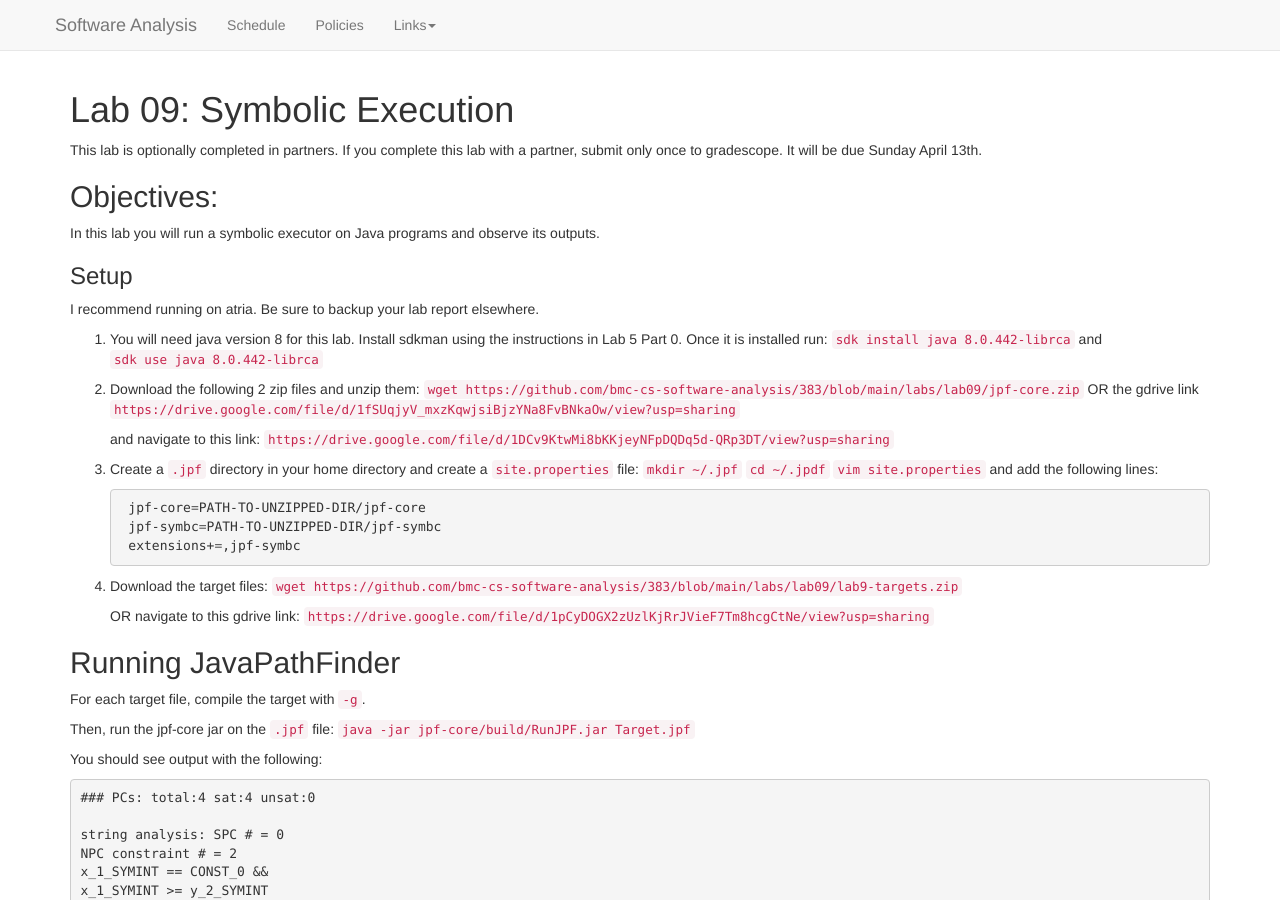
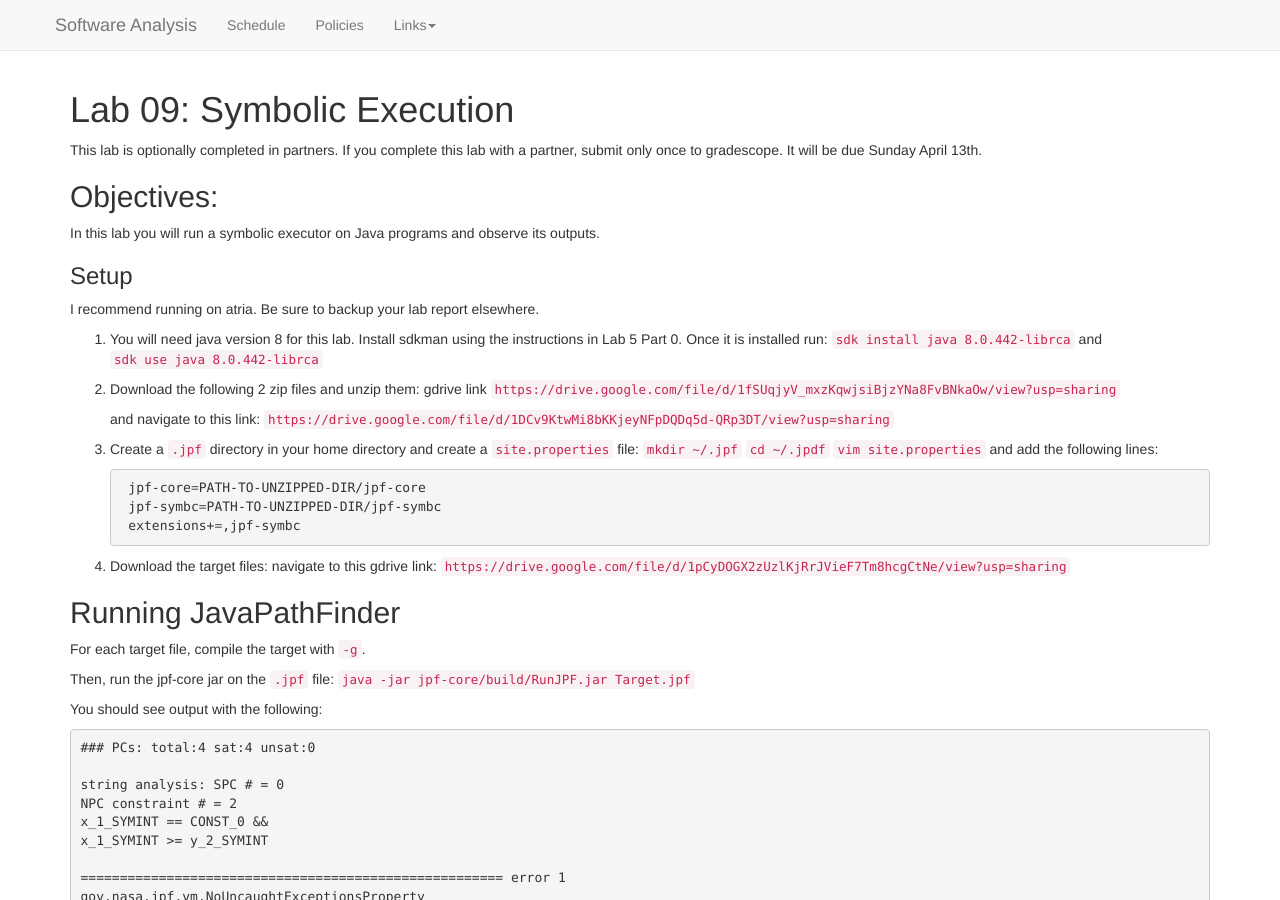
Before and after one commit to bmc-cs-software-analysis/383, a Jekyll site: the page built from labs/Lab09.md, in a window 1280 px wide and 900 px high. Built offline with Jekyll 4.4.1, drawn with Linux system fonts in a browser that asks for light colours; nearby versions of some CDN libraries.

Commit message:
remove the wget of the zip file it didn't have raw!

````diff
--- a/labs/Lab09.md
+++ b/labs/Lab09.md
@@ -61,7 +61,7 @@
     `sdk install java 8.0.442-librca` and `sdk use java 8.0.442-librca`
 
 2. Download the following 2 zip files and unzip them:
-    `wget https://github.com/bmc-cs-software-analysis/383/blob/main/labs/lab09/jpf-core.zip` OR the gdrive link `https://drive.google.com/file/d/1fSUqjyV_mxzKqwjsiBjzYNa8FvBNkaOw/view?usp=sharing`
+    gdrive link `https://drive.google.com/file/d/1fSUqjyV_mxzKqwjsiBjzYNa8FvBNkaOw/view?usp=sharing`
 
     and
     navigate to this link: `https://drive.google.com/file/d/1DCv9KtwMi8bKKjeyNFpDQDq5d-QRp3DT/view?usp=sharing`
@@ -78,9 +78,7 @@
     ```
 
 4. Download the target files:
-    `wget https://github.com/bmc-cs-software-analysis/383/blob/main/labs/lab09/lab9-targets.zip`
-
-    OR navigate to this gdrive link:
+    navigate to this gdrive link:
     `https://drive.google.com/file/d/1pCyDOGX2zUzlKjRrJVieF7Tm8hcgCtNe/view?usp=sharing`
 
 
````
